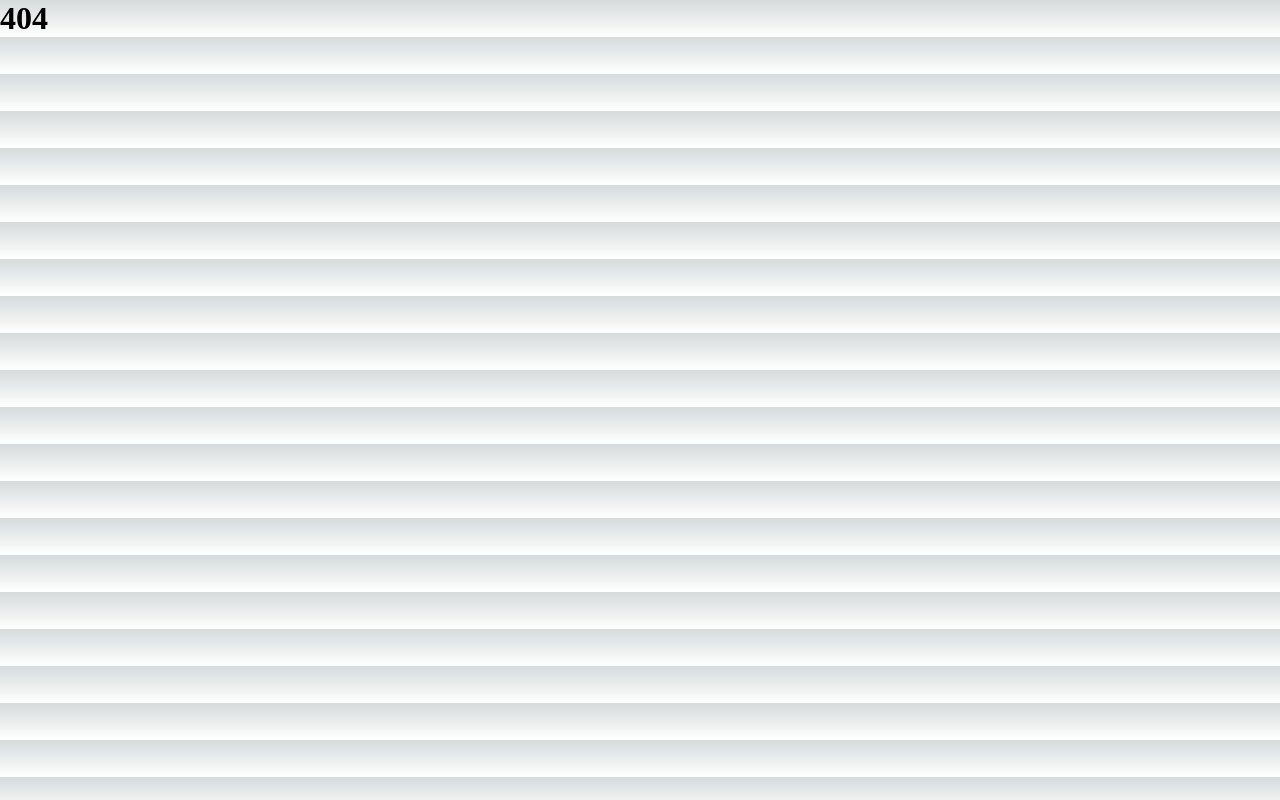
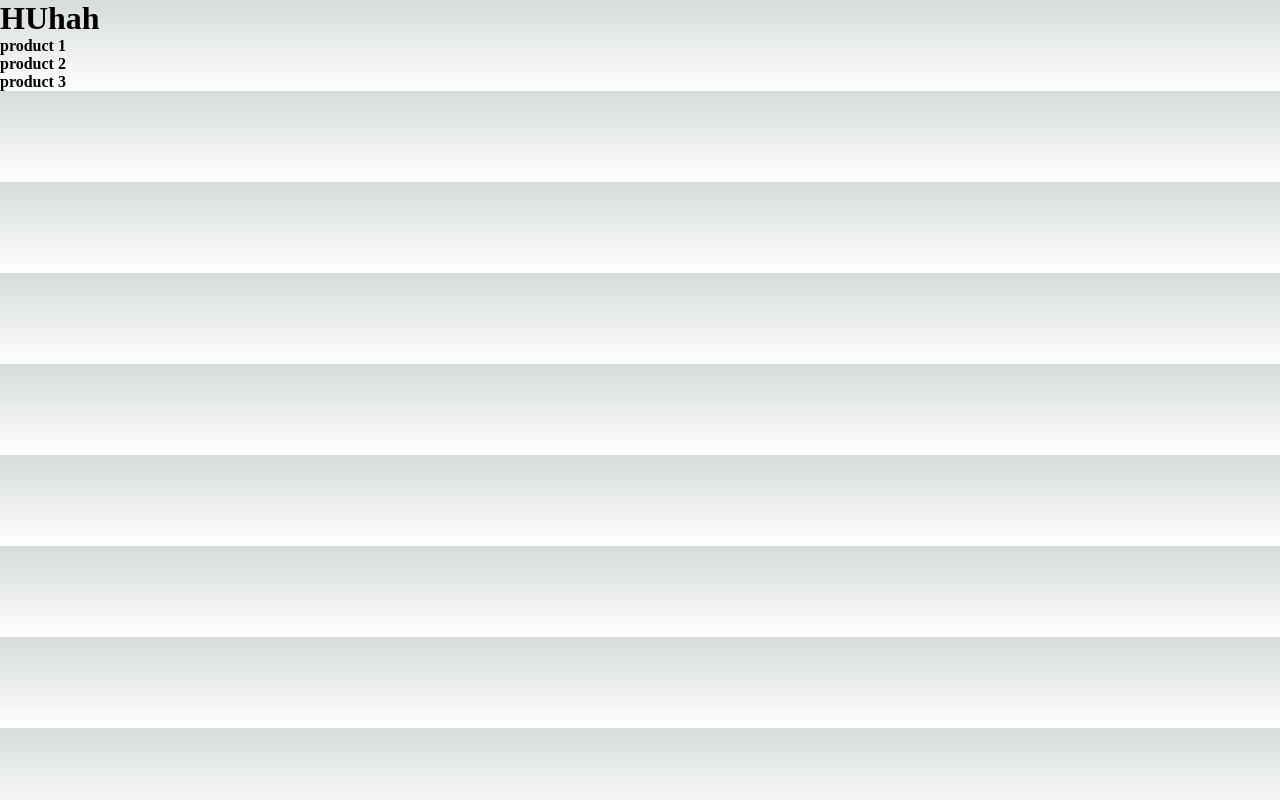
Before and after one commit to RezaGhx/Huzzah, a Next.js app: page /products in a window 1280 px wide. Before the commit this address had no page. Built offline with nearby package versions, Linux system fonts and the light colour scheme; data requests are answered from the project's data file.

Commit message:
products have been added

```diff
--- a/db.json
+++ b/db.json
@@ -15,5 +15,25 @@
   ],
   "profile": {
     "name": "typicode"
-  }
+  },
+  "products": [
+    {
+      "id": 1,
+      "title": "product 1",
+      "price": 1000,
+      "description": "one one one"
+    },
+    {
+      "id": 2,
+      "title": "product 2",
+      "price": 2000,
+      "description": "two two two"
+    },
+    {
+      "id": 3,
+      "title": "product 3",
+      "price": 3000,
+      "description": "three three three"
+    }
+  ]
 }
--- a/src/pages/episodes/index.js
+++ b/src/pages/episodes/index.js
@@ -2,13 +2,13 @@ import axios from 'axios';
 import Link from 'next/link';
 import Item from 'src/components/item';
 
-const Episodes = ({episodeList}) => {
+const Episodes = ({ episodeList }) => {
   return (
     <div>
       <h1>EPI MEPIES!</h1>
       {episodeList?.results?.map((item) => (
         <Link key={item.id} href={`/episodes/${item.id}`}>
-        <h4>{item.name}</h4>
+          <h4>{item.name}</h4>
         </Link>
       ))}
       {/* <Item list={episodeList} /> */}
--- /dev/null
+++ b/src/pages/products/index.js
@@ -0,0 +1,28 @@
+import axios from 'axios';
+import Link from 'next/link';
+import Item from 'src/components/item';
+
+const Products = ({ productList }) => {
+  return (
+    <div>
+      <h1>HUhah</h1>
+      {productList?.map((item) => (
+        <Link key={item.id} href={`/products/${item.id}`}>
+          <h4>{item.title}</h4>
+        </Link>
+      ))}
+    </div>
+  );
+};
+
+export default Products;
+
+export async function getStaticProps() {
+  const { data } = await axios.get('http://localhost:4000/products');
+  return {
+    props: {
+      productList: data,
+    },
+    revalidate: 10,
+  };
+}
```
Also changed, not shown: src/pages/products/[productId].js (added, +45 -0 lines), src/pages/episodes/[episodeId].js (indentation only).
